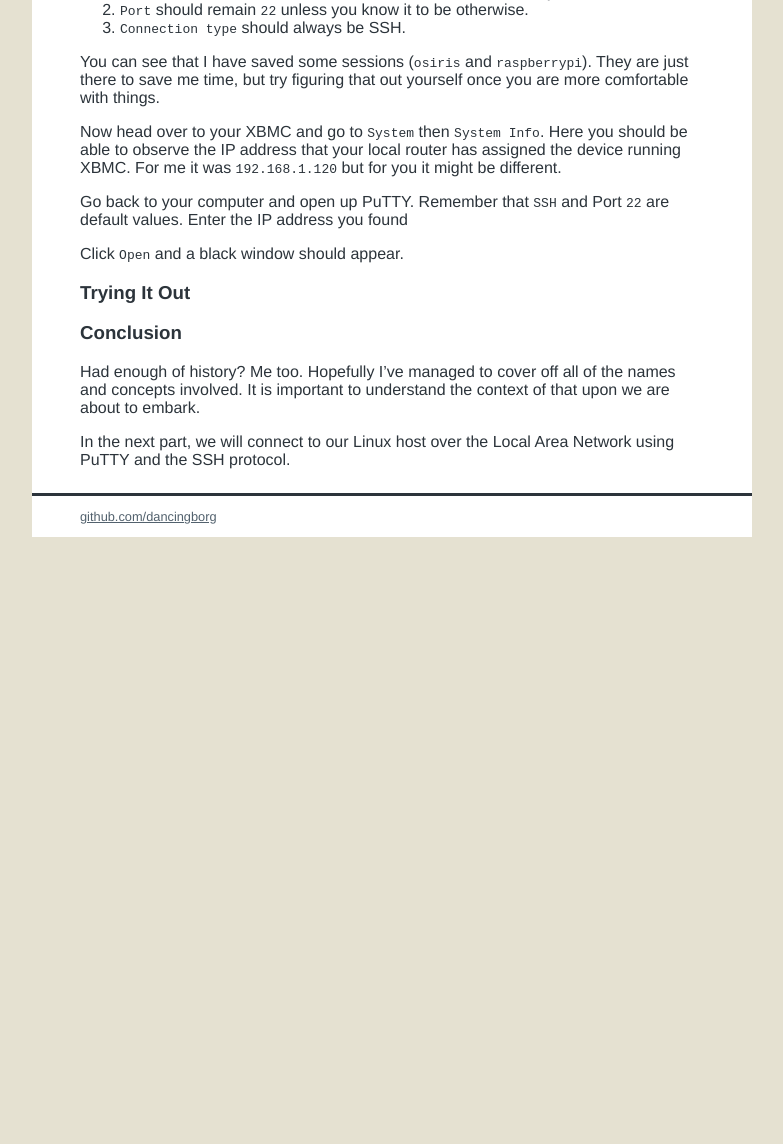
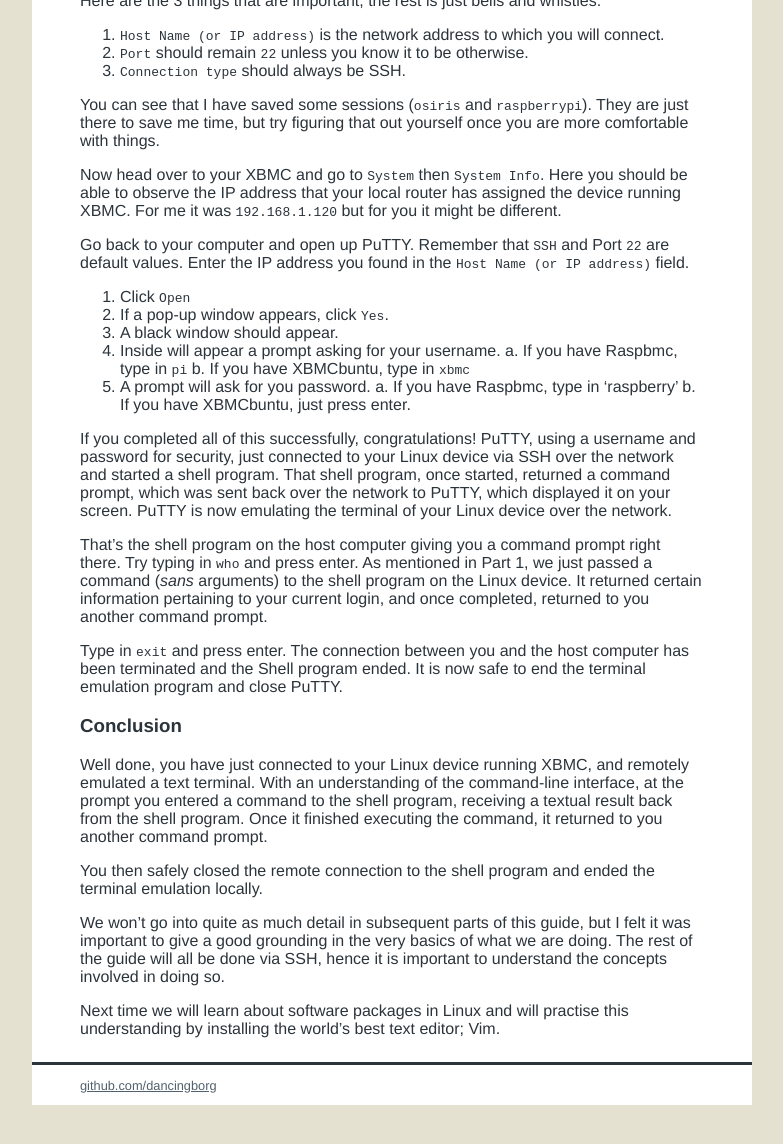
Before and after one commit to andre-abadi/andre-abadi.github.io, a Jekyll site: the page built from _posts/2014-02-12-xbmc-downloader-2.md, in a window 1280 px wide and 1400 px high, scrolled down 1203 px, cut to the strip 256-1400 px from the top of the window. Shown: the whole strip, without its empty margins (248-1031 px from the left). Built offline with Jekyll 4.4.1, drawn with Linux system fonts in a browser that asks for light colours; Markdown is read by kramdown in place of the engine named in the settings; before the commit the page ends 2034 px from its top, so only the background shows below that.

Commit message:
complete part 2

```diff
--- a/_posts/2014-02-12-xbmc-downloader-2.md
+++ b/_posts/2014-02-12-xbmc-downloader-2.md
@@ -26,6 +26,8 @@
 
 [PuTTY](http://en.wikipedia.org/wiki/PuTTY) is a popular, Windows-base terminal emulator. Most commonly it is used to connect to a host over the network using the SSH protocol. PuTTY is a program that runs within the Windows GUI. It uses the SSH protocol to make a connection with an UNIX-like host and once connected is able to interact with its shell program. These text-based interactions are displayed in a terminal-like manner. It is emulating a terminal remotely; a _remote_ _terminal_ _emulator_.
 
+###Trying It Out
+
 Go ahead and [download PuTTY](http://the.earth.li/~sgtatham/putty/latest/x86/putty.exe) to somewhere you can easily get to. Open it up and take a moment to look around because you’ll be seeing this screen often.
 
 ![PuTTY](https://raw.github.com/dancingborg/dancingborg.github.io/master/_img/PuTTY.jpg)
@@ -40,14 +42,30 @@
 
 Now head over to your XBMC and go to `System` then `System Info`. Here you should be able to observe the IP address that your local router has assigned the device running XBMC. For me it was `192.168.1.120` but for you it might be different.
 
-Go back to your computer and open up PuTTY. Remember that `SSH` and Port `22` are default values. Enter the IP address you found
+Go back to your computer and open up PuTTY. Remember that `SSH` and Port `22` are default values. Enter the IP address you found in the `Host Name (or IP address)` field.
 
-Click `Open` and a black window should appear.
+1.  Click `Open`
+2.  If a pop-up window appears, click `Yes`.
+3.  A black window should appear.
+4.  Inside will appear a prompt asking for your username.
+  a.  If you have Raspbmc, type in `pi`
+  b.  If you have XBMCbuntu, type in `xbmc`
+5. A prompt will ask for you password.
+  a.  If you have Raspbmc, type in ‘raspberry’
+  b.  If you have XBMCbuntu, just press enter.
 
-###Trying It Out
+If you completed all of this successfully, congratulations! PuTTY, using a username and password for security, just connected to your Linux device via SSH over the network and started a shell program. That shell program, once started, returned a command prompt, which was sent back over the network to PuTTY, which displayed it on your screen. PuTTY is now emulating the terminal of your Linux device over the network.
+
+That’s the shell program on the host computer giving you a command prompt right there. Try typing in `who` and press enter. As mentioned in Part 1, we just passed a command (_sans_ arguments) to the shell program on the Linux device. It returned certain information pertaining to your current login, and once completed, returned to you another command prompt.
+
+Type in `exit` and press enter. The connection between you and the host computer has been terminated and the Shell program ended. It is now safe to end the terminal emulation program and close PuTTY.
 
 ###Conclusion
 
-Had enough of history? Me too. Hopefully I’ve managed to cover off all of the names and concepts involved. It is important to understand the context of that upon we are about to embark.
+Well done, you have just connected to your Linux device running XBMC, and remotely emulated a text terminal. With an understanding of the command-line interface, at the prompt you entered a command to the shell program, receiving a textual result back from the shell program. Once it finished executing the command, it returned to you another command prompt.
 
-In the next part, we will connect to our Linux host over the Local Area Network using PuTTY and the SSH protocol.
+You then safely closed the remote connection to the shell program and ended the terminal emulation locally.
+
+We won’t go into quite as much detail in subsequent parts of this guide, but I felt it was important to give a good grounding in the very basics of what we are doing. The rest of the guide will all be done via SSH, hence it is important to understand the concepts involved in doing so.
+
+Next time we will learn about software packages in Linux and will practise this understanding by installing the world’s best text editor; Vim.
```
